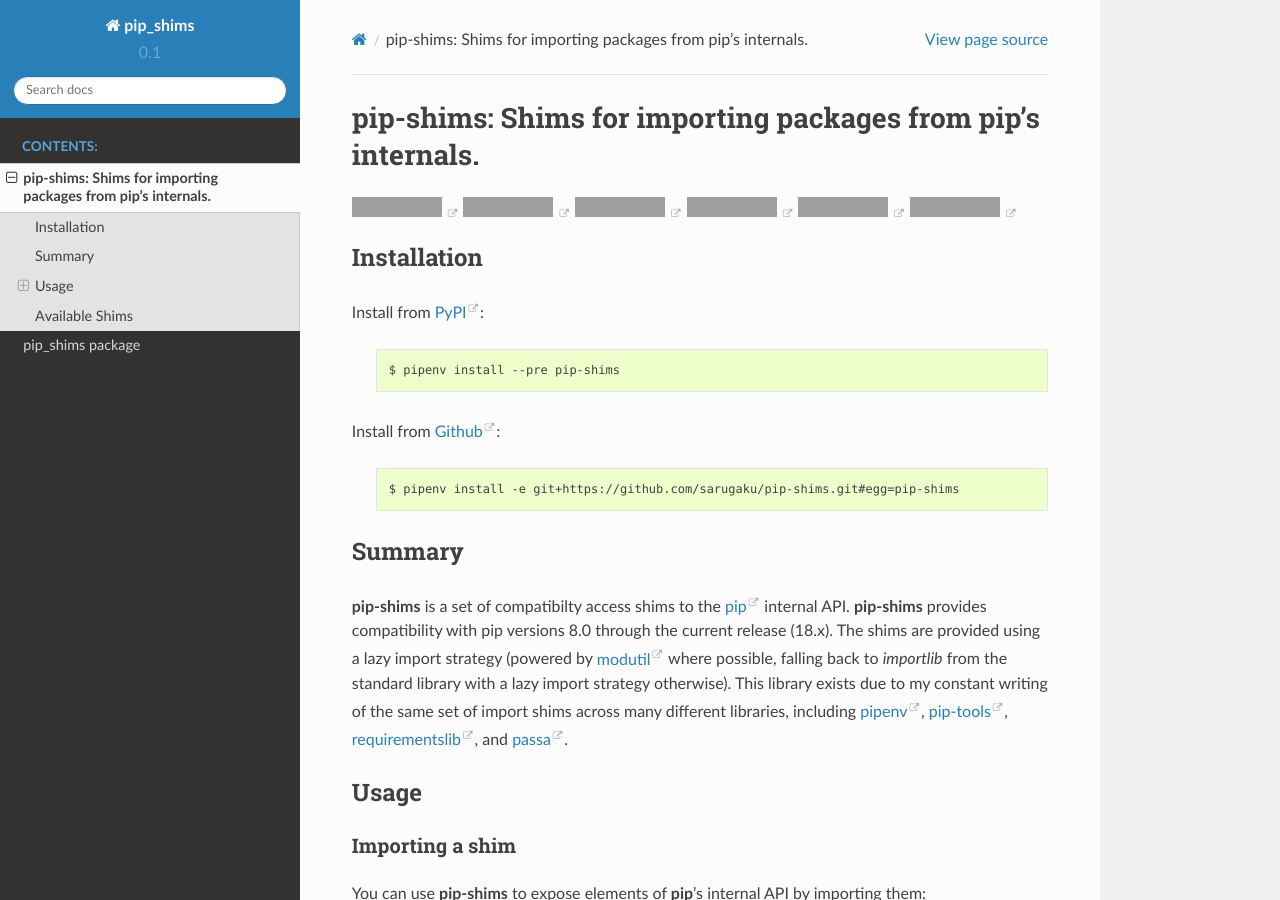
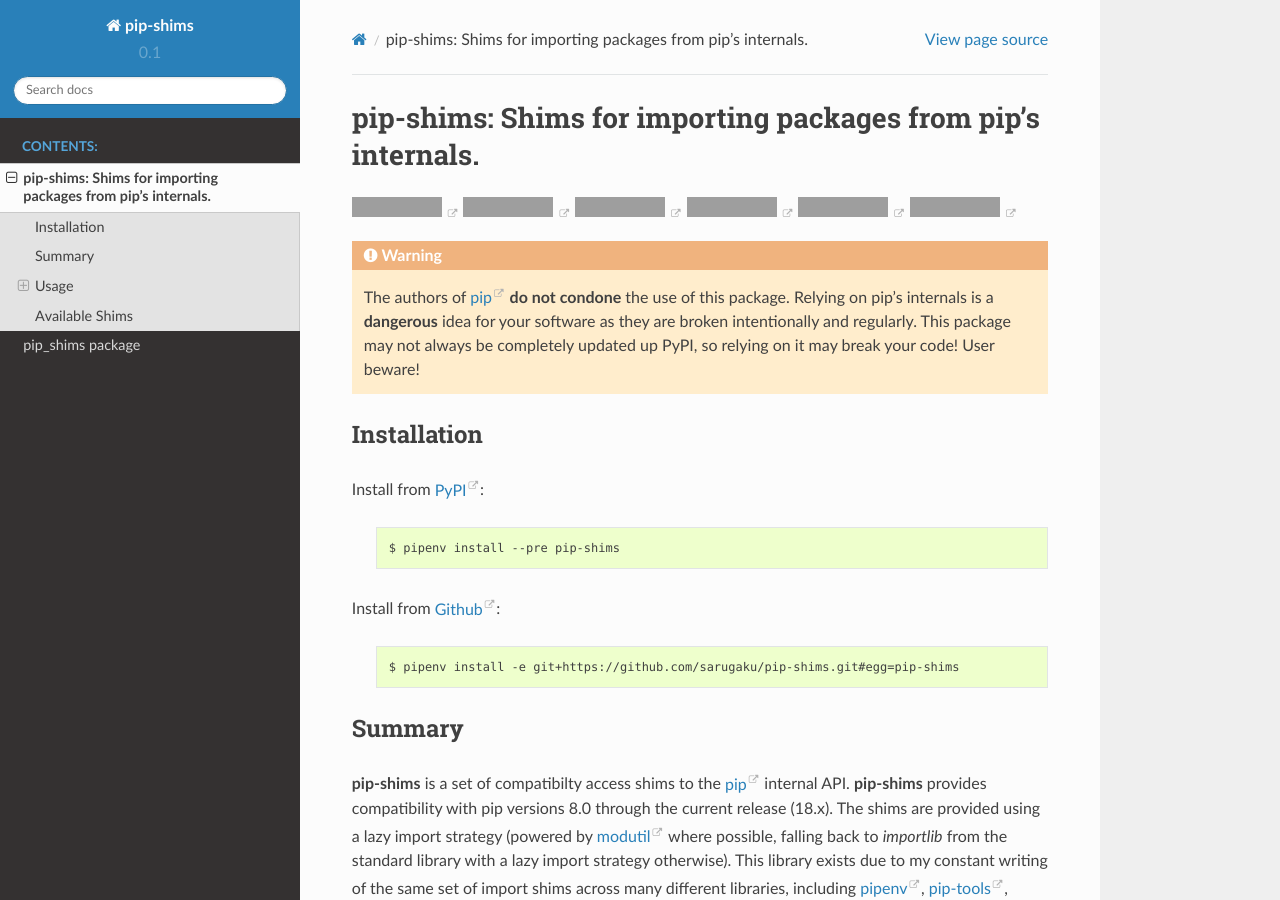
Before and after one commit to sarugaku/pip-shims, a Sphinx documentation site: the page built from docs/quickstart.rst, in a window 1280 px wide and 900 px high, cut to the strip 0-900 px from the top of the window. Built offline with Sphinx 7.4.7 and the Read the Docs theme 2.0.0, drawn with Linux system fonts in a browser that asks for light colours; grey boxes are pictures that could not be loaded.

Commit message:
Update docs
Signed-off-by: Dan Ryan <dan@danryan.co>

```diff
--- a/docs/conf.py
+++ b/docs/conf.py
@@ -12,14 +12,16 @@
 # add these directories to sys.path here. If the directory is relative to the
 # documentation root, use os.path.abspath to make it absolute, like shown here.
 #
-# import os
-# import sys
-# sys.path.insert(0, '/home/hawk/git/pip-shims/src/pip_shims')
+import os
+import sys
+ROOT_DIR = os.path.dirname(os.path.abspath(__file__))
+SHIMS_DIR = os.path.join(ROOT_DIR, "src", "pip_shims")
+sys.path.insert(0, SHIMS_DIR)
 
 
 # -- Project information -----------------------------------------------------
 
-project = 'pip_shims'
+project = 'pip-shims'
 copyright = '2018, Dan Ryan <dan@danryan.co>'
 author = 'Dan Ryan <dan@danryan.co>'
 
@@ -42,6 +44,8 @@
     'sphinx.ext.autodoc',
     'sphinx.ext.viewcode',
     'sphinx.ext.todo',
+    'sphinx.ext.intersphinx',
+    'sphinx.ext.autosummary'
 ]
 
 # Add any paths that contain templates here, relative to this directory.
@@ -70,6 +74,7 @@
 
 # The name of the Pygments (syntax highlighting) style to use.
 pygments_style = 'sphinx'
+autosummary_generate = True
 
 
 # -- Options for HTML output -------------------------------------------------
@@ -125,7 +130,7 @@
 # -- Options for HTMLHelp output ---------------------------------------------
 
 # Output file base name for HTML help builder.
-htmlhelp_basename = 'pip_shimsdoc'
+htmlhelp_basename = 'pip-shimsdoc'
 
 
 # -- Options for LaTeX output ------------------------------------------------
@@ -152,7 +157,7 @@
 # (source start file, target name, title,
 #  author, documentclass [howto, manual, or own class]).
 latex_documents = [
-    (master_doc, 'pip_shims.tex', 'pip\\_shims Documentation',
+    (master_doc, 'pip-shims.tex', 'pip\\_shims Documentation',
      'Dan Ryan \\textless{}dan@danryan.co\\textgreater{}', 'manual'),
 ]
 
@@ -162,7 +167,7 @@
 # One entry per manual page. List of tuples
 # (source start file, name, description, authors, manual section).
 man_pages = [
-    (master_doc, 'pip_shims', 'pip_shims Documentation',
+    (master_doc, 'pip-shims', 'pip-shims Documentation',
      [author], 1)
 ]
 
@@ -173,8 +178,8 @@
 # (source start file, target name, title, author,
 #  dir menu entry, description, category)
 texinfo_documents = [
-    (master_doc, 'pip_shims', 'pip_shims Documentation',
-     author, 'pip_shims', 'One line description of project.',
+    (master_doc, 'pip-shims', 'pip-shims Documentation',
+     author, 'pip-shims', 'One line description of project.',
      'Miscellaneous'),
 ]
 
@@ -206,3 +211,4 @@
 
 # If true, `todo` and `todoList` produce output, else they produce nothing.
 todo_include_todos = True
+intersphinx_mapping = {'python': ('https://docs.python.org/3', None)}
--- a/docs/quickstart.rst
+++ b/docs/quickstart.rst
@@ -21,6 +21,16 @@
     :target: https://pip-shims.readthedocs.io/en/latest/?badge=latest
     :alt: Documentation Status
 
+
+.. warning::
+
+    The authors of `pip`_ **do not condone** the use of this package. Relying on pip's
+    internals is a **dangerous** idea for your software as they are broken intentionally
+    and regularly.  This package may not always be completely updated up PyPI, so relying
+    on it may break your code! User beware!
+
+
+.. _pip: https://github.com/pypa/pip
 
 Installation
 *************
```
Also changed, not shown: README.rst (+9 -0 lines), setup.cfg (+11 -1 lines), 2 other files.
